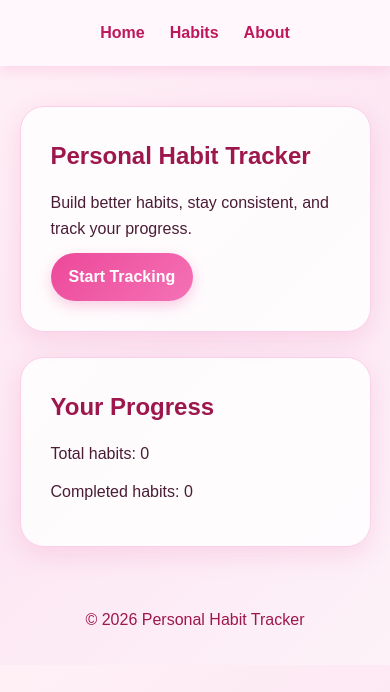
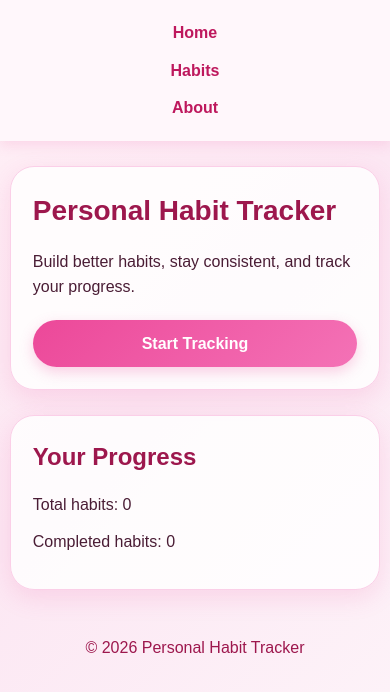
Before and after one commit to imaanally/Personal-Habit-Tracker, a plain HTML site: page index.html in a window 390 px wide. Drawn offline with Linux system fonts and the light colour scheme.

Commit message:
Add responsive mobile layout

```diff
--- a/styles.css
+++ b/styles.css
@@ -96,3 +96,31 @@ footer {
     padding: 20px;
     color: #9d174d;
 }
+
+@media (max-width: 768px) {
+    nav {
+        flex-direction: column;
+        align-items: center;
+        gap: 12px;
+    }
+
+    main {
+        width: 95%;
+        margin: 25px auto;
+    }
+
+    section {
+        padding: 22px;
+    }
+
+    h1 {
+        font-size: 28px;
+    }
+
+    button,
+    main a {
+        width: 100%;
+        text-align: center;
+        margin-top: 8px;
+    }
+}
```
